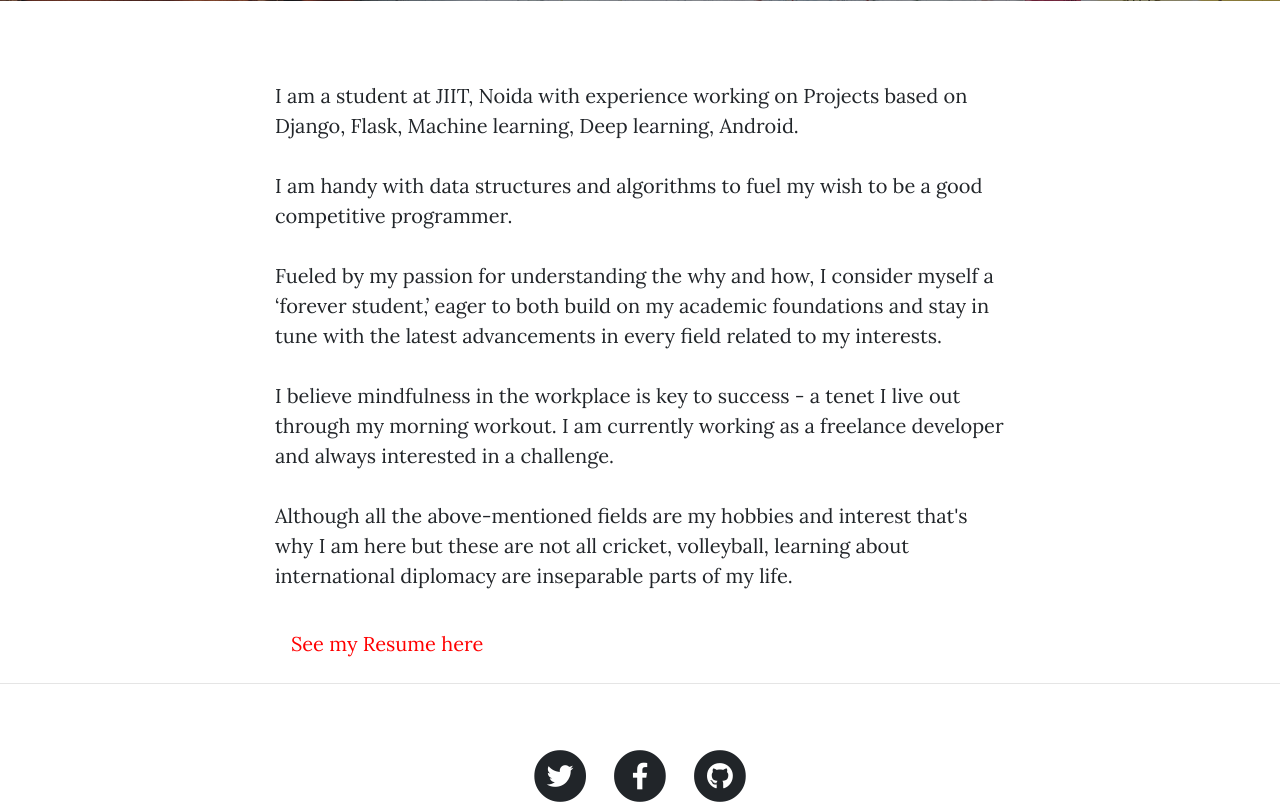
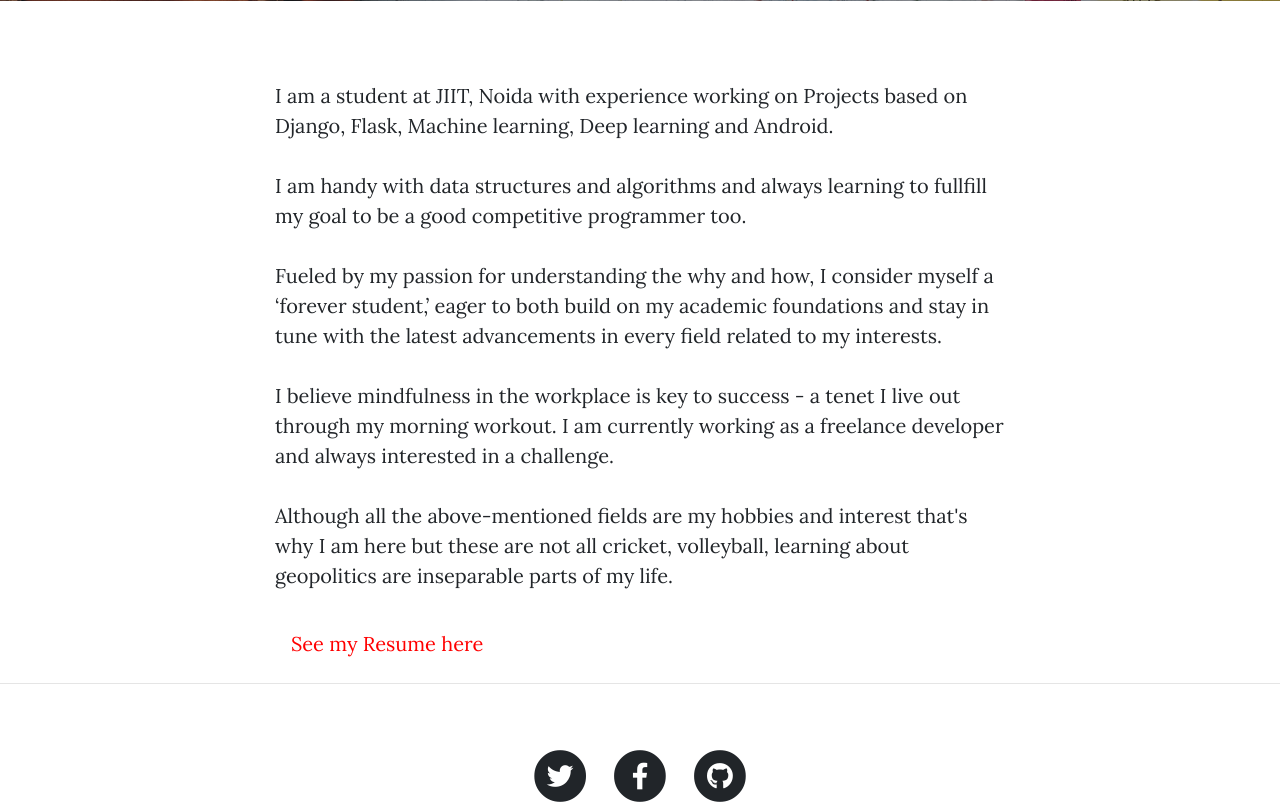
Before and after one commit to princegaur707/LearnFlask, a Flask app: template learnflask2/templates/about.html in a window 1280 px wide. Shown: the part 531-1337 px from the top of the page. Run offline with Flask 2, Linux system fonts and the light colour scheme; the template is opened without the code that fills it, so the values that code supplies are empty; parts of the project's set-up code (start-up, migrations or seed data) failed here and were passed over; some libraries are stand-ins or nearby versions.

Commit message:
files changed

```diff
--- a/learnflask2/templates/about.html
+++ b/learnflask2/templates/about.html
@@ -19,12 +19,12 @@
   <div class="container">
     <div class="row">
       <div class="col-lg-8 col-md-10 mx-auto">
-        <p>I am a student at JIIT, Noida with experience working on Projects based on Django, Flask, Machine learning, Deep learning, Android.</p>
-        <p>I am handy with data structures and algorithms to fuel my wish to be a good competitive programmer.</p>
+        <p>I am a student at JIIT, Noida with experience working on Projects based on Django, Flask, Machine learning, Deep learning and Android.</p>
+        <p>I am handy with data structures and algorithms and always learning to fullfill my goal to be a good competitive programmer too.</p>
         <p>Fueled by my passion for understanding the why and how, I consider myself a ‘forever student,’ eager to both build on my academic foundations and stay in tune with the latest advancements in every field related to my interests.</p>
         <p>I believe mindfulness in the workplace is key to success - a tenet I live out through my morning workout. I am currently working as a freelance developer and always interested in a challenge.</p>
-        <p>Although all the above-mentioned fields are my hobbies and interest that's why I am here but these are not all cricket, volleyball, learning about international diplomacy are inseparable parts of my life.</p>
-        <a class="nav-link" href="https://drive.google.com/file/d/1Bo8KMuL1vVlzjkYXh4lDsKqLKEGOFZYl/view?usp=sharing" target="_blank"><span style= "color: red">See my Resume here</span></a>
+        <p>Although all the above-mentioned fields are my hobbies and interest that's why I am here but these are not all cricket, volleyball, learning about geopolitics are inseparable parts of my life.</p>
+        <a class="nav-link" href="https://drive.google.com/file/d/1Bo8KMuL1vVlzjkYXh4lDsKqLKEGOFZYl/view?usp=sharing" target="_blank"><span style="color: red">See my Resume here</span></a>
       </div>
     </div>
   </div>
```
